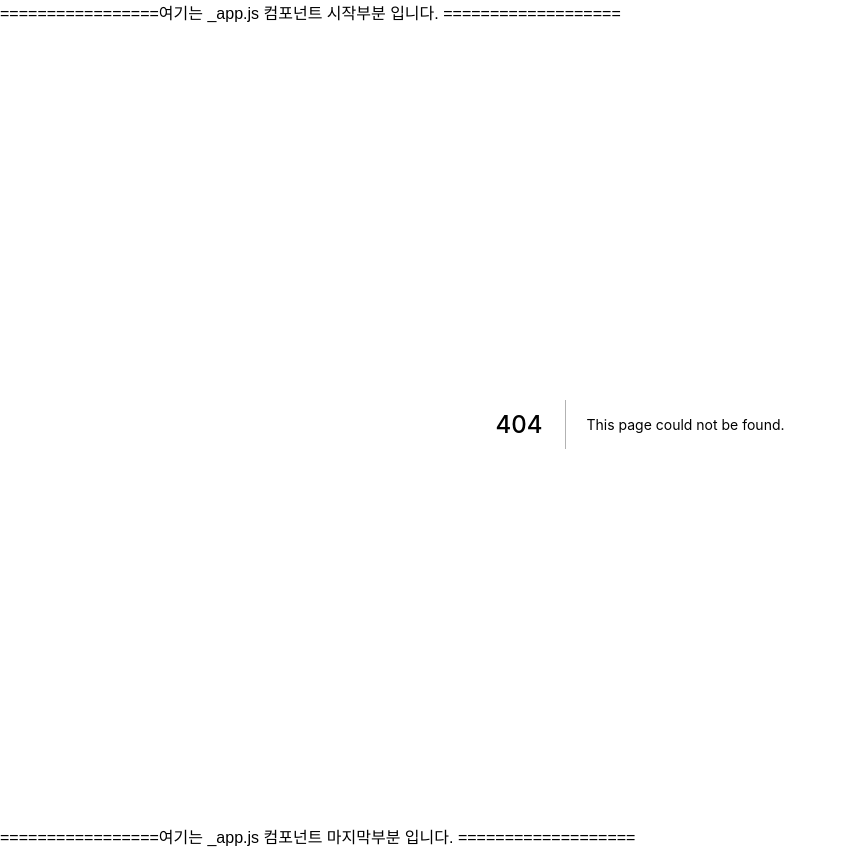
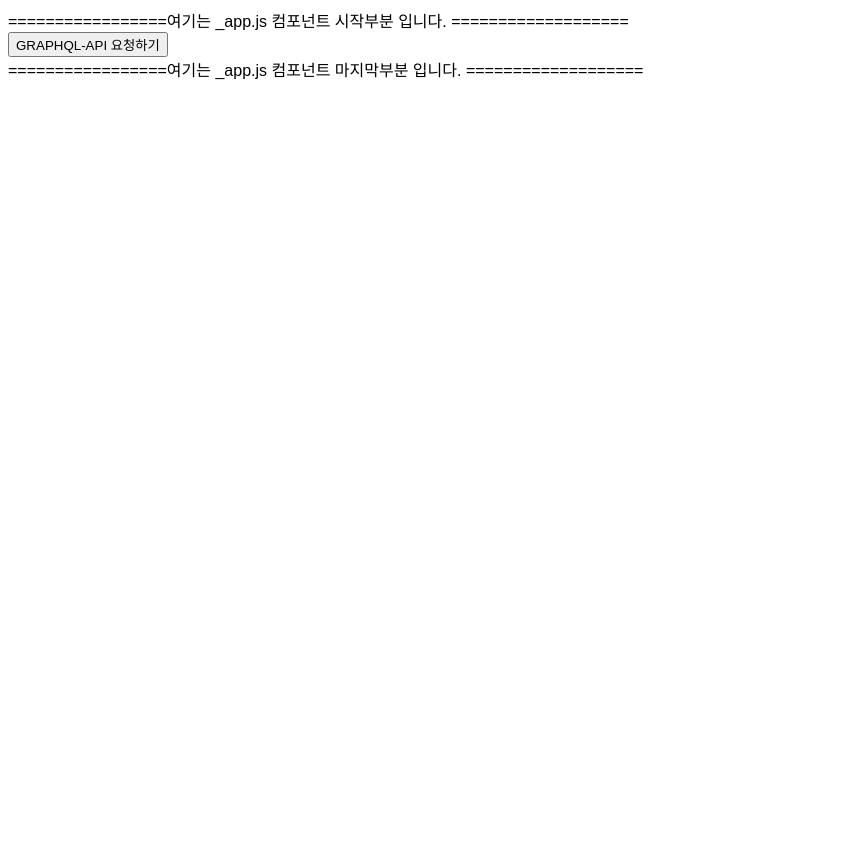
Before and after one commit to wowddok99/react-training, a Next.js app in the folder class/: page /section04/04-02-graphql-mutation in a window 1280 px wide. Before the commit this address had no page. Shown: the whole page, without its empty margins (0-847 px from the left). After the commit the page ends 800 px from the top, so only its background shows below. Built offline with nearby package versions, Linux system fonts and the light colour scheme; a web font is replaced by a local one.

Commit message:
04-02graphql-mutation

```diff
--- a/class/pages/section04/04-01-rest-get/index.js
+++ b/class/pages/section04/04-01-rest-get/index.js
@@ -1,6 +1,6 @@
 import axios from 'axios'
 // 만들어 놓은 컴포넌트 불러오기
-import CounterStatePage from '../../section02/02-01-counter-state'
+// import CounterStatePage from '../../section02/02-01-counter-state'
 export default function RestGetPage(){
 
     function onClickAsync(){
@@ -37,8 +37,8 @@ export default function RestGetPage(){
             <div>
                 <button onClick={onClickAsync}>REST-API(비동기) 요청하기</button>
                 <button onClick={onClicksync}>REST-API(동기) 요청하기</button>
-                {/* 컴포넌트 추가 */}
-                <CounterStatePage/>
+                {/* 컴포넌트 추가
+                <CounterStatePage/> */}
             </div>
         </div>
     )
--- /dev/null
+++ b/class/pages/section04/04-02-graphql-mutation/index.js
@@ -0,0 +1,9 @@
+export default function GraphqlMutationPage(){
+
+    const onClickSubmit = () => {
+        alert("바인딩 완료")
+    }
+
+    // 한 줄일때는 괄호 불필요
+    return <button onClick={onClickSubmit}>GRAPHQL-API 요청하기</button>
+}
```
